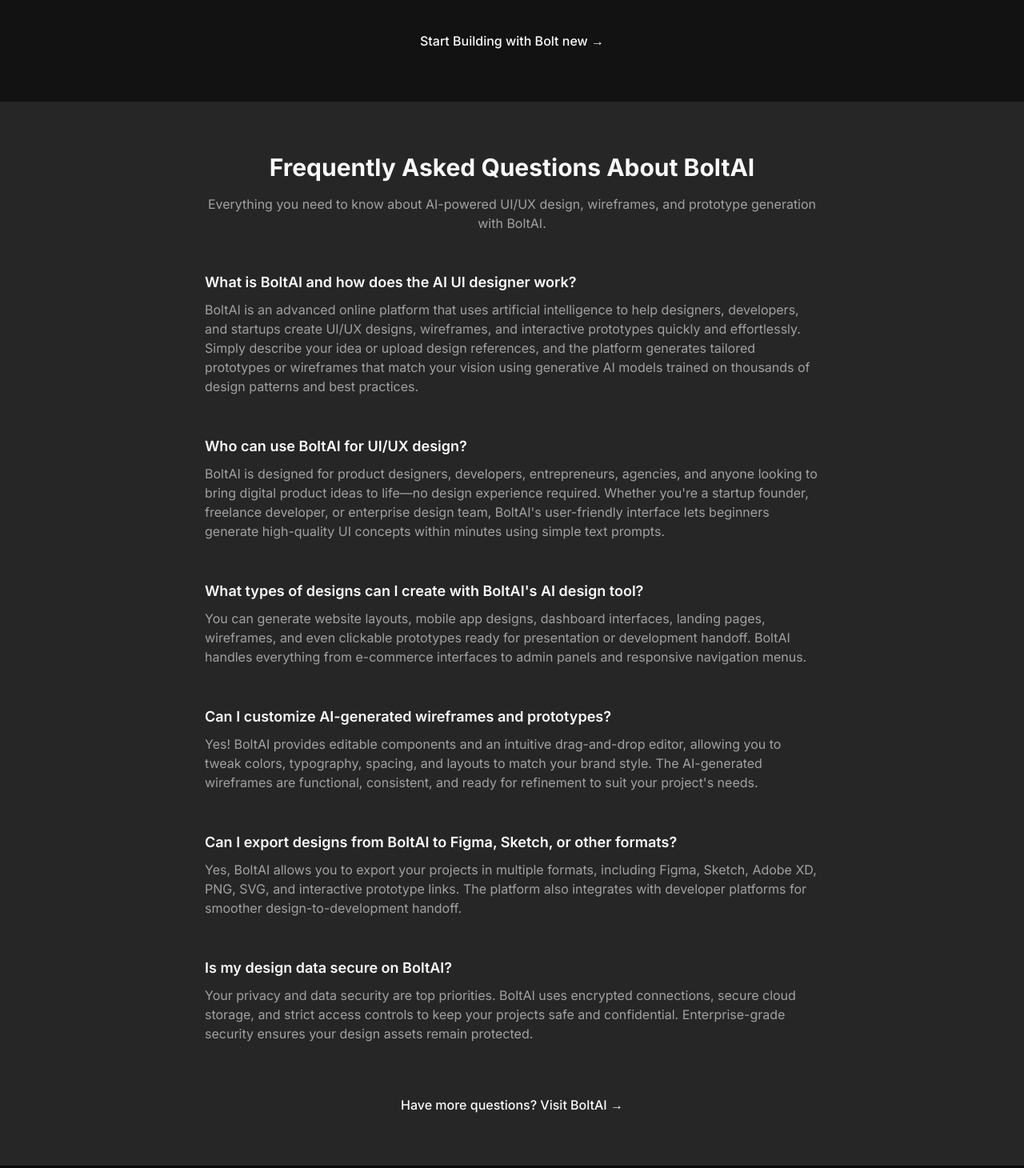
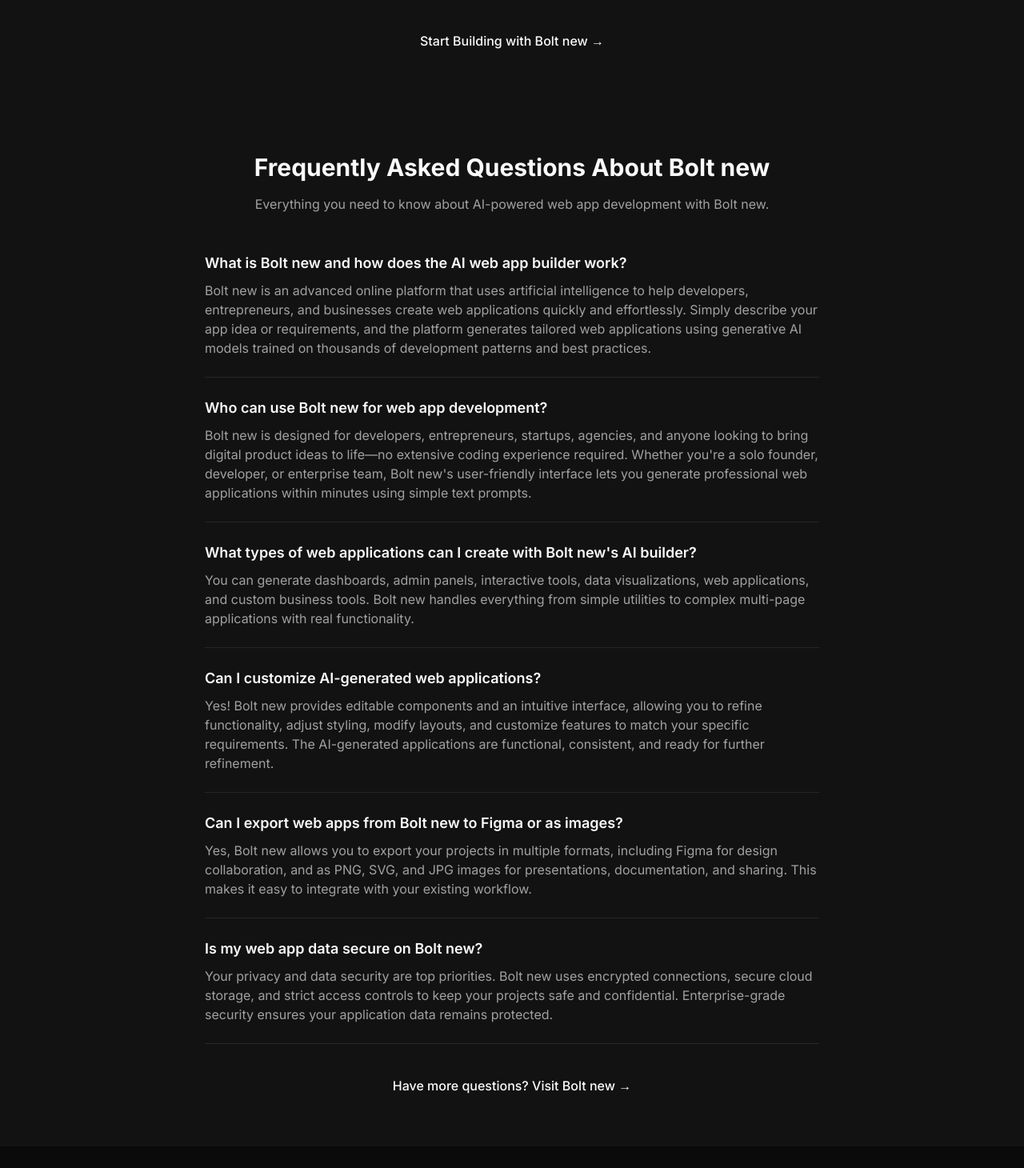
Before and after one commit to sumitbasak100/bolt-ai-landing-page, a Next.js app in the folder bolt-ai-landing-page-cleaned/: page / in a window 1280 px wide. Shown: the part 1390-2850 px from the top of the page at 80% size. Built offline with nearby package versions, Linux system fonts and the light colour scheme.

Commit message:
Update faq.tsx

```diff
--- a/bolt-ai-landing-page-cleaned/components/faq.tsx
+++ b/bolt-ai-landing-page-cleaned/components/faq.tsx
@@ -1,43 +1,43 @@
 export function FAQ() {
   const faqs = [
     {
- question: "What is BoltAI and how does the AI UI designer work?",
+      question: "What is Bolt new and how does the AI web app builder work?",
       answer:
- "BoltAI is an advanced online platform that uses artificial intelligence to help designers, developers, and startups create UI/UX designs, wireframes, and interactive prototypes quickly and effortlessly. Simply describe your idea or upload design references, and the platform generates tailored prototypes or wireframes that match your vision using generative AI models trained on thousands of design patterns and best practices.",
+        "Bolt new is an advanced online platform that uses artificial intelligence to help developers, entrepreneurs, and businesses create web applications quickly and effortlessly. Simply describe your app idea or requirements, and the platform generates tailored web applications using generative AI models trained on thousands of development patterns and best practices.",
     },
     {
- question: "Who can use BoltAI for UI/UX design?",
+      question: "Who can use Bolt new for web app development?",
       answer:
- "BoltAI is designed for product designers, developers, entrepreneurs, agencies, and anyone looking to bring digital product ideas to life—no design experience required. Whether you're a startup founder, freelance developer, or enterprise design team, BoltAI's user-friendly interface lets beginners generate high-quality UI concepts within minutes using simple text prompts.",
+        "Bolt new is designed for developers, entrepreneurs, startups, agencies, and anyone looking to bring digital product ideas to life—no extensive coding experience required. Whether you're a solo founder, developer, or enterprise team, Bolt new's user-friendly interface lets you generate professional web applications within minutes using simple text prompts.",
     },
     {
- question: "What types of designs can I create with BoltAI's AI design tool?",
+      question: "What types of web applications can I create with Bolt new's AI builder?",
       answer:
- "You can generate website layouts, mobile app designs, dashboard interfaces, landing pages, wireframes, and even clickable prototypes ready for presentation or development handoff. BoltAI handles everything from e-commerce interfaces to admin panels and responsive navigation menus.",
+        "You can generate dashboards, admin panels, interactive tools, data visualizations, web applications, and custom business tools. Bolt new handles everything from simple utilities to complex multi-page applications with real functionality.",
     },
     {
- question: "Can I customize AI-generated wireframes and prototypes?",
+      question: "Can I customize AI-generated web applications?",
       answer:
- "Yes! BoltAI provides editable components and an intuitive drag-and-drop editor, allowing you to tweak colors, typography, spacing, and layouts to match your brand style. The AI-generated wireframes are functional, consistent, and ready for refinement to suit your project's needs.",
+        "Yes! Bolt new provides editable components and an intuitive interface, allowing you to refine functionality, adjust styling, modify layouts, and customize features to match your specific requirements. The AI-generated applications are functional, consistent, and ready for further refinement.",
     },
     {
- question: "Can I export designs from BoltAI to Figma, Sketch, or other formats?",
+      question: "Can I export web apps from Bolt new to Figma or as images?",
       answer:
- "Yes, BoltAI allows you to export your projects in multiple formats, including Figma, Sketch, Adobe XD, PNG, SVG, and interactive prototype links. The platform also integrates with developer platforms for smoother design-to-development handoff.",
+        "Yes, Bolt new allows you to export your projects in multiple formats, including Figma for design collaboration, and as PNG, SVG, and JPG images for presentations, documentation, and sharing. This makes it easy to integrate with your existing workflow.",
     },
     {
- question: "Is my design data secure on BoltAI?",
+      question: "Is my web app data secure on Bolt new?",
       answer:
- "Your privacy and data security are top priorities. BoltAI uses encrypted connections, secure cloud storage, and strict access controls to keep your projects safe and confidential. Enterprise-grade security ensures your design assets remain protected.",
+        "Your privacy and data security are top priorities. Bolt new uses encrypted connections, secure cloud storage, and strict access controls to keep your projects safe and confidential. Enterprise-grade security ensures your application data remains protected.",
     },
   ]
 
   return (
- <section id="faq" className="py-16 px-4 bg-secondary">
+    <section id="faq" className="py-16 px-4 bg-muted/30">
       <div className="max-w-3xl mx-auto">
- <h2 className="text-3xl font-bold text-center text-foreground mb-4">Frequently Asked Questions About BoltAI</h2>
+        <h2 className="text-3xl font-bold text-center text-foreground mb-4">Frequently Asked Questions About Bolt new</h2>
         <p className="text-center text-muted-foreground mb-12">
- Everything you need to know about AI-powered UI/UX design, wireframes, and prototype generation with BoltAI.
+          Everything you need to know about AI-powered web app development with Bolt new.
         </p>
         <div className="space-y-6" itemScope itemType="https://schema.org/FAQPage">
           {faqs.map((faq, index) => (
@@ -61,12 +61,12 @@ export function FAQ() {
         </div>
         <div className="text-center mt-10">
           <a
- href="https://boltai.dev"
+            href="https://bolt.new"
             target="_blank"
             rel="noopener noreferrer"
             className="text-primary font-medium hover:underline"
           >
- Have more questions? Visit BoltAI →
+            Have more questions? Visit Bolt new →
           </a>
         </div>
       </div>
```
Lines whose indentation alone changed are shown as unchanged.
